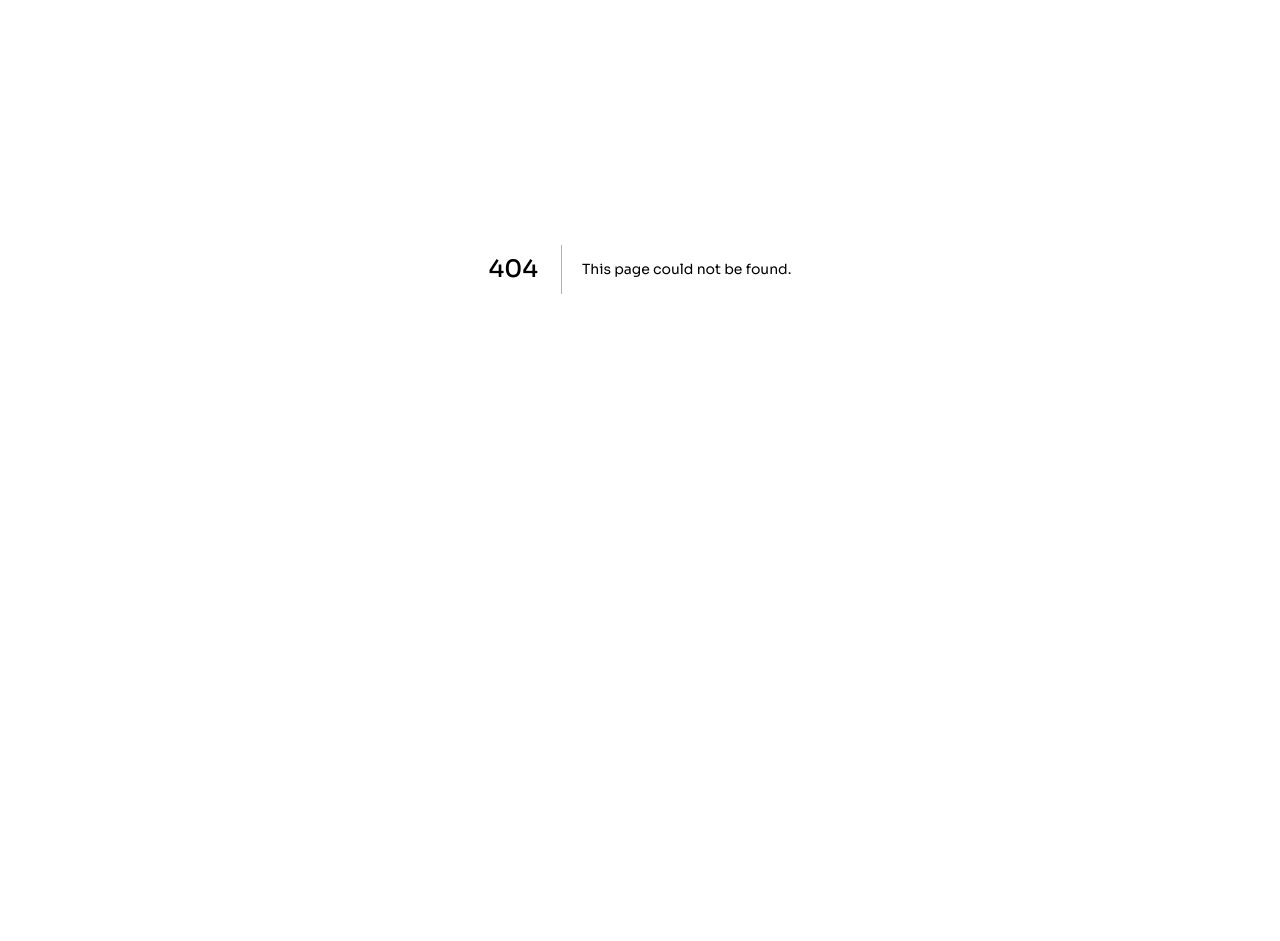
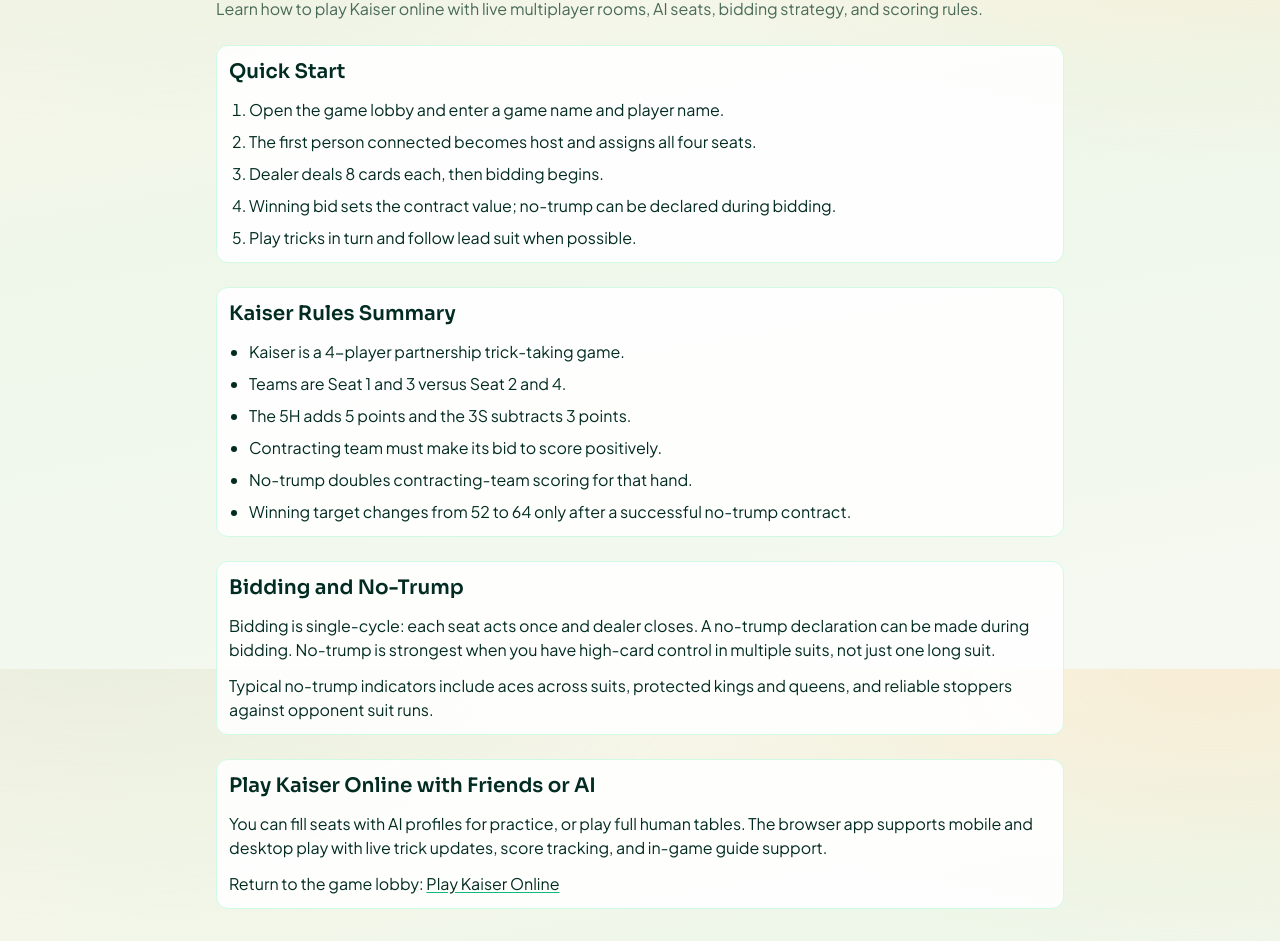
Before and after one commit to dcm454/kaiser, a Next.js app in the folder web-next/: page /guide in a window 1280 px wide. Before the commit this address had no page. Shown: the part 131-1072 px from the top of the page. Before the commit the page ends 800 px from the top, so only its background shows below. Built offline with nearby package versions, Linux system fonts and the light colour scheme; no server answers.

Commit message:
enabled the app to be indexed and searched

```diff
--- /dev/null
+++ b/web-next/src/app/guide/page.tsx
@@ -0,0 +1,122 @@
+import type { Metadata } from "next";
+
+const siteUrl = process.env.NEXT_PUBLIC_SITE_URL ?? "https://kaiser-caaa4.web.app";
+
+export const metadata: Metadata = {
+  title: "Kaiser Game Guide and Rules",
+  description:
+    "Learn how to play Kaiser online: bidding, trump and no-trump contracts, trick scoring, and multiplayer setup.",
+  alternates: {
+    canonical: "/guide",
+  },
+  openGraph: {
+    title: "Kaiser Game Guide and Rules",
+    description:
+      "Step-by-step guide to play Kaiser online, including bidding and no-trump strategy.",
+    url: `${siteUrl}/guide`,
+    siteName: "Play Kaiser Online",
+    type: "article",
+  },
+  twitter: {
+    card: "summary_large_image",
+    title: "Kaiser Game Guide and Rules",
+    description:
+      "Learn the rules and strategy for playing Kaiser online with friends or AI.",
+  },
+};
+
+const faqSchema = {
+  "@context": "https://schema.org",
+  "@type": "FAQPage",
+  mainEntity: [
+    {
+      "@type": "Question",
+      name: "How do I play Kaiser online?",
+      acceptedAnswer: {
+        "@type": "Answer",
+        text:
+          "Create or join a game room, assign seats, bid a contract, choose trump (or declare no-trump during bidding), then play tricks while following suit.",
+      },
+    },
+    {
+      "@type": "Question",
+      name: "How many players are needed for Kaiser?",
+      acceptedAnswer: {
+        "@type": "Answer",
+        text:
+          "Kaiser is a 4-player partnership card game: Seat 1 and Seat 3 versus Seat 2 and Seat 4.",
+      },
+    },
+    {
+      "@type": "Question",
+      name: "How does no-trump affect the winning target?",
+      acceptedAnswer: {
+        "@type": "Answer",
+        text:
+          "The game target starts at 52 and changes to 64 only after a successful no-trump contract.",
+      },
+    },
+  ],
+};
+
+export default function GuidePage() {
+  return (
+    <main className="mx-auto w-full max-w-4xl space-y-6 px-4 py-8 text-emerald-950 sm:px-6">
+      <script type="application/ld+json" dangerouslySetInnerHTML={{ __html: JSON.stringify(faqSchema) }} />
+
+      <header className="space-y-2">
+        <p className="text-xs uppercase tracking-[0.2em] text-soft">Kaiser Card Game</p>
+        <h1 className="text-3xl font-semibold sm:text-4xl">Play Kaiser Online: Rules, Setup, and Strategy</h1>
+        <p className="text-sm text-soft sm:text-base">
+          Learn how to play Kaiser online with live multiplayer rooms, AI seats, bidding strategy, and scoring rules.
+        </p>
+      </header>
+
+      <section className="info-card space-y-3">
+        <h2 className="text-xl font-semibold">Quick Start</h2>
+        <ol className="list-decimal space-y-2 pl-5 text-sm sm:text-base">
+          <li>Open the game lobby and enter a game name and player name.</li>
+          <li>The first person connected becomes host and assigns all four seats.</li>
+          <li>Dealer deals 8 cards each, then bidding begins.</li>
+          <li>Winning bid sets the contract value; no-trump can be declared during bidding.</li>
+          <li>Play tricks in turn and follow lead suit when possible.</li>
+        </ol>
+      </section>
+
+      <section className="info-card space-y-3">
+        <h2 className="text-xl font-semibold">Kaiser Rules Summary</h2>
+        <ul className="list-disc space-y-2 pl-5 text-sm sm:text-base">
+          <li>Kaiser is a 4-player partnership trick-taking game.</li>
+          <li>Teams are Seat 1 and 3 versus Seat 2 and 4.</li>
+          <li>The 5H adds 5 points and the 3S subtracts 3 points.</li>
+          <li>Contracting team must make its bid to score positively.</li>
+          <li>No-trump doubles contracting-team scoring for that hand.</li>
+          <li>Winning target changes from 52 to 64 only after a successful no-trump contract.</li>
+        </ul>
+      </section>
+
+      <section className="info-card space-y-3">
+        <h2 className="text-xl font-semibold">Bidding and No-Trump</h2>
+        <p className="text-sm sm:text-base">
+          Bidding is single-cycle: each seat acts once and dealer closes. A no-trump declaration can be made during bidding.
+          No-trump is strongest when you have high-card control in multiple suits, not just one long suit.
+        </p>
+        <p className="text-sm sm:text-base">
+          Typical no-trump indicators include aces across suits, protected kings and queens, and reliable stoppers against
+          opponent suit runs.
+        </p>
+      </section>
+
+      <section className="info-card space-y-3">
+        <h2 className="text-xl font-semibold">Play Kaiser Online with Friends or AI</h2>
+        <p className="text-sm sm:text-base">
+          You can fill seats with AI profiles for practice, or play full human tables. The browser app supports mobile and
+          desktop play with live trick updates, score tracking, and in-game guide support.
+        </p>
+        <p className="text-sm sm:text-base">
+          Return to the game lobby: <a className="underline decoration-emerald-500 underline-offset-2" href="/">Play Kaiser Online</a>
+        </p>
+      </section>
+    </main>
+  );
+}
--- a/web-next/src/app/layout.tsx
+++ b/web-next/src/app/layout.tsx
@@ -1,6 +1,8 @@
 import type { Metadata } from "next";
 import { JetBrains_Mono, Plus_Jakarta_Sans, Sora } from "next/font/google";
 import "./globals.css";
+
+const siteUrl = process.env.NEXT_PUBLIC_SITE_URL ?? "https://kaiser-caaa4.web.app";
 
 const displayFont = Sora({
   subsets: ["latin"],
@@ -21,8 +23,15 @@ const monoFont = JetBrains_Mono({
 });
 
 export const metadata: Metadata = {
-  title: "Kaiser Web Client",
-  description: "Kaiser multiplayer browser client",
+  metadataBase: new URL(siteUrl),
+  title: {
+    default: "Play Kaiser Online",
+    template: "%s | Play Kaiser Online",
+  },
+  description: "Play Kaiser online with friends or AI. Learn bidding, scoring, no-trump strategy, and trick-taking rules in this multiplayer browser game.",
+  alternates: {
+    canonical: "/",
+  },
   icons: {
     icon: "/icon.svg",
   },
--- a/web-next/src/app/page.tsx
+++ b/web-next/src/app/page.tsx
@@ -180,10 +180,24 @@ export default function Page() {
   const [currentPlayerIndex, setCurrentPlayerIndex] = useState<number | null>(null);
   const [ws, setWs] = useState<WebSocket | null>(null);
   const trickCompletedRef = useRef(false);
+  const handSectionRef = useRef<HTMLDivElement | null>(null);
 
   useEffect(() => {
     if (currentPhase !== "bidding") setBidNoTrump(false);
   }, [currentPhase]);
+
+  useEffect(() => {
+    if (!(connected && roomReady)) return;
+    if (!["bidding", "playing", "hand_over"].includes(currentPhase)) return;
+    if (typeof window === "undefined") return;
+    if (!window.matchMedia("(max-width: 767px)").matches) return;
+
+    const timer = window.setTimeout(() => {
+      handSectionRef.current?.scrollIntoView({ behavior: "smooth", block: "start" });
+    }, 80);
+
+    return () => window.clearTimeout(timer);
+  }, [connected, roomReady, currentPhase, handRevision]);
 
   const isMyTurn = useMemo(() => {
     if (playerIndex === null || !ws) return false;
@@ -744,6 +758,9 @@ export default function Page() {
               <p className="mt-2 text-sm text-soft">
                 The landing screen keeps things simple on phones: connect from the header, then move directly into seat setup.
               </p>
+              <p className="mt-2 text-sm text-soft">
+                Looking for a search-friendly rules page? <a className="underline decoration-emerald-500 underline-offset-2" href="/guide">Read the full Kaiser guide</a>.
+              </p>
             </div>
             <GuideContent />
           </section>
@@ -809,7 +826,6 @@ export default function Page() {
                   disabled={!isHost || !setupRequired || !vp.id}
                 >
                   <p className="text-sm font-semibold">{vp.name} ({displayProfileLabel(vp.profile)})</p>
-                  <p className="mt-1 text-sm text-soft">{vp.bio}</p>
                 </button>
               ))}
             </div>
@@ -921,7 +937,7 @@ export default function Page() {
                   </div>
                 )}
 
-                <div>
+                <div ref={handSectionRef}>
                   <div className="mb-2 flex flex-wrap items-center justify-between gap-2">
                     <h3 className="text-base font-semibold">Your Hand</h3>
                     <div className="flex flex-wrap gap-2">
@@ -1028,6 +1044,9 @@ export default function Page() {
 
             <div className="mt-4">
               <GuideContent />
+              <p className="mt-3 text-sm text-emerald-800">
+                Prefer a standalone page? <a className="underline decoration-emerald-500 underline-offset-2" href="/guide">Open the full Kaiser guide</a>.
+              </p>
             </div>
           </section>
         </div>
--- /dev/null
+++ b/web-next/src/app/robots.ts
@@ -0,0 +1,14 @@
+import type { MetadataRoute } from "next";
+
+const siteUrl = process.env.NEXT_PUBLIC_SITE_URL ?? "https://kaiser-caaa4.web.app";
+
+export default function robots(): MetadataRoute.Robots {
+  return {
+    rules: {
+      userAgent: "*",
+      allow: "/",
+    },
+    sitemap: `${siteUrl}/sitemap.xml`,
+    host: siteUrl,
+  };
+}
--- /dev/null
+++ b/web-next/src/app/sitemap.ts
@@ -0,0 +1,21 @@
+import type { MetadataRoute } from "next";
+
+const siteUrl = process.env.NEXT_PUBLIC_SITE_URL ?? "https://kaiser-caaa4.web.app";
+
+export default function sitemap(): MetadataRoute.Sitemap {
+  const now = new Date();
+  return [
+    {
+      url: `${siteUrl}/`,
+      lastModified: now,
+      changeFrequency: "weekly",
+      priority: 1.0,
+    },
+    {
+      url: `${siteUrl}/guide`,
+      lastModified: now,
+      changeFrequency: "monthly",
+      priority: 0.9,
+    },
+  ];
+}
```
Also changed, not shown: 2 other files (tests, documents, lock files or other folders).
